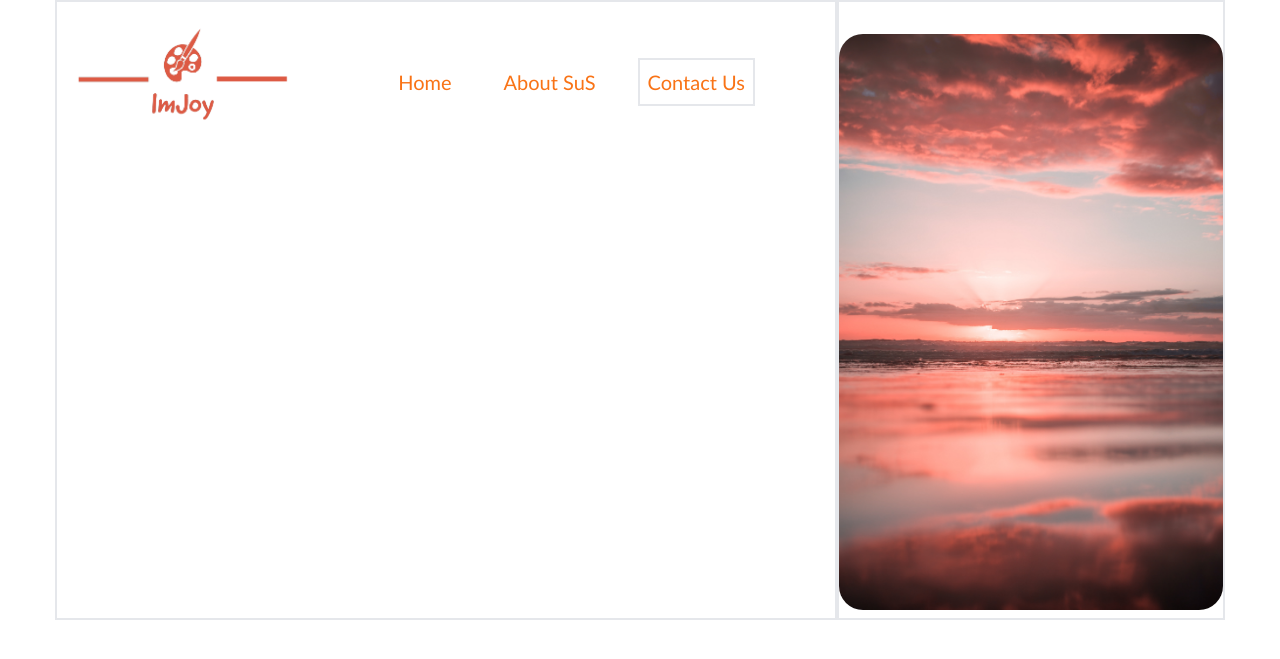
After one commit to aman0275/Final-Year-Project, a Django app: page /imageprocess/ in a window 1280 px wide. The commit adds this page. Shown: the top 659 px of the page. Run offline with Django 4.2, Linux system fonts and the light colour scheme; some libraries are stand-ins or nearby versions.

Commit message:
image added

```diff
--- a/imajoy/imageprocess/static/css/style.css
+++ b/imajoy/imageprocess/static/css/style.css
@@ -467,3 +467,21 @@ Ensure the default browser behavior of the `hidden` attribute.
   --tw-backdrop-saturate:  ;
   --tw-backdrop-sepia:  ;
 }
+
+.static {
+  position: static;
+}
+
+.flex {
+  display: flex;
+}
+
+.py-2 {
+  padding-top: 0.5rem;
+  padding-bottom: 0.5rem;
+}
+
+.px-2 {
+  padding-left: 0.5rem;
+  padding-right: 0.5rem;
+}
--- /dev/null
+++ b/imajoy/imageprocess/templates/imageprocess/index.html
@@ -0,0 +1,31 @@
+<!DOCTYPE html>
+<html lang="en">
+<head>
+    {% load static %}
+    <link rel = 'stylesheet' type= 'text/css' href = {% static 'css/style.css' %}>
+    {% load livereload_tags %}
+    <script src="https://cdn.tailwindcss.com"></script>
+    <title>
+        IMAJOY
+    </title>
+
+</head>
+
+<body class="bg-white box-border overflow-x-hidden">
+    <div class="first-page h-auto flex justify-center">
+        <div class="left-box flex justify-center text-xl" style="font-family: 'Gill Sans', 'Gill Sans MT', Calibri, 'Trebuchet MS', sans-serif;">
+            <nav class="flex justify-evenly border-2">
+                <img src= {% static 'imageprocess/logos/ImJoy-logos_transparent.png' %} alt="logo" class="max-h-32 mx-4 my-2">
+                <ul class="py-14 px-20 flex justify-between space-x-8 text-orange-500">
+                    <li><button class="border-2 p-2 border-transparent">Home</button></li>
+                    <li><button class="border-2 p-2 border-transparent">About SuS</button></li>
+                    <li><button class="border-2 p-2">Contact Us</button></li>
+                </ul>
+            </nav>
+        </div>
+        <div class="right-box border-2 flex justify-center ">
+            <img src= {% static 'imageprocess/image/main.jpg' %} alt="logo" class="w-96 my-2 mt-8 rounded-3xl">
+        </nav>
+    </div>
+</body>
+{% livereload_script %}
--- a/imajoy/imajoy/settings.py
+++ b/imajoy/imajoy/settings.py
@@ -38,6 +38,7 @@ INSTALLED_APPS = [
     'django.contrib.messages',
     'django.contrib.staticfiles',
     'tailwind',
+    'livereload',
     'imageprocess.apps.ImageprocessConfig'
 ]
 
@@ -54,6 +55,7 @@ MIDDLEWARE = [
     'django.contrib.auth.middleware.AuthenticationMiddleware',
     'django.contrib.messages.middleware.MessageMiddleware',
     'django.middleware.clickjacking.XFrameOptionsMiddleware',
+    'livereload.middleware.LiveReloadScript',
 ]
 
 ROOT_URLCONF = 'imajoy.urls'
```
Also changed, not shown: imajoy/jstools/tailwind.config.js (+4 -16 lines), 110a8ddc0139ed0bbe5dd0f48d1abcff.webp (added), imajoy/imageprocess/static/css/style.min.css, imajoy/imageprocess/static/imageprocess/image/main.jpg (added), imajoy/imageprocess/static/imageprocess/logos/ImJoy-logos.jpeg (added), imajoy/imageprocess/static/imageprocess/logos/ImJoy-logos_black.png (added), imajoy/imageprocess/static/imageprocess/logos/ImJoy-logos_transparent.png (added), imajoy/imageprocess/static/imageprocess/logos/ImJoy-logos_white.png (added).
